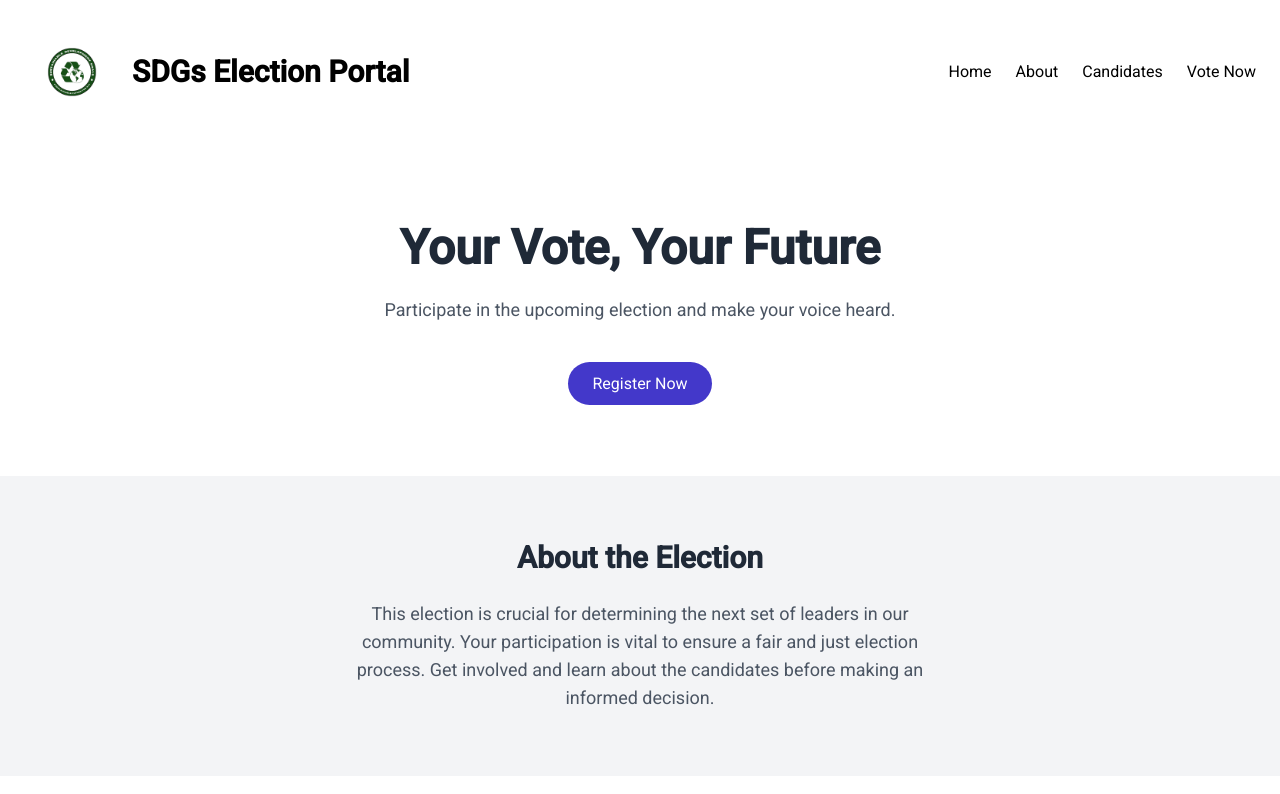
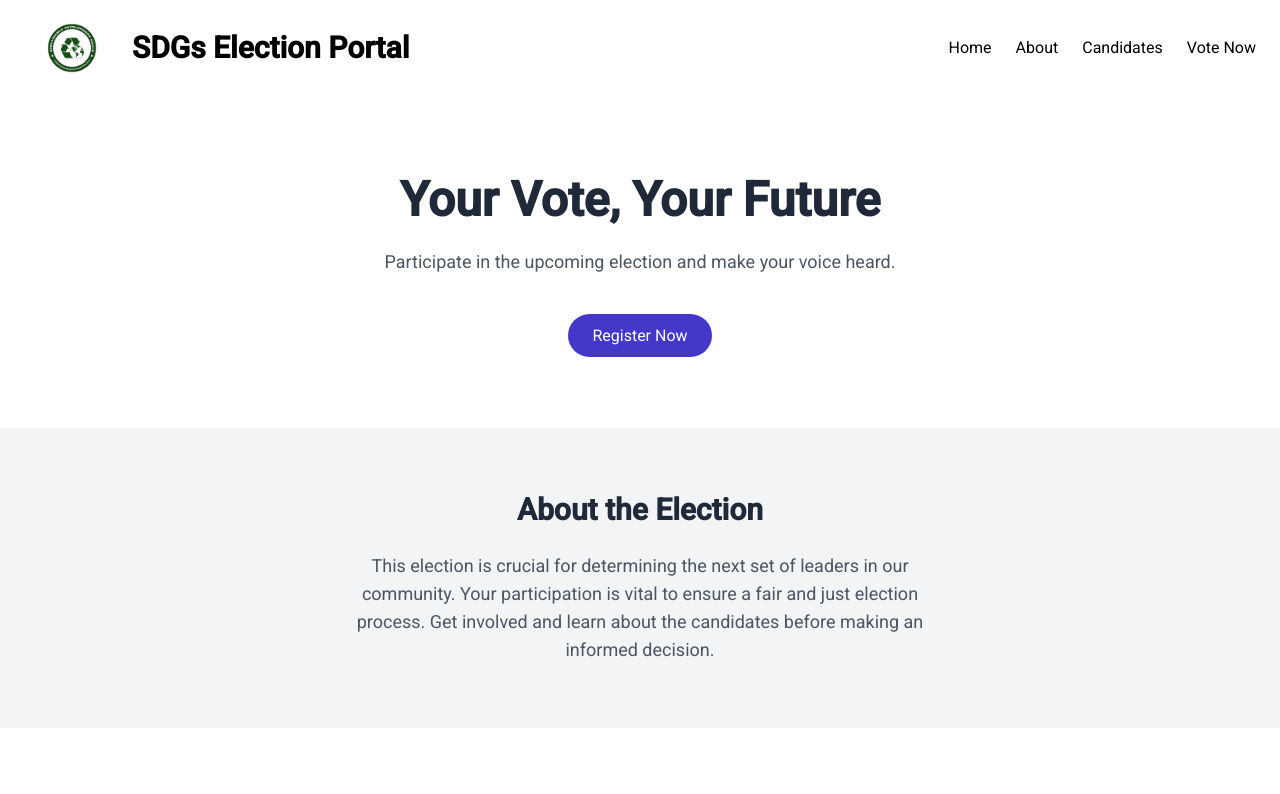
Before and after one commit to D-generous/New-Election, an Angular app: page / in a window 1280 px wide. Shown: the top 794 px of the page. Built offline with nearby package versions, Linux system fonts and the light colour scheme; no server answers.

Commit message:
final touch

```diff
--- a/src/app/landingpage/landingpage.component.html
+++ b/src/app/landingpage/landingpage.component.html
@@ -1,6 +1,6 @@
 <div class="min-h-screen bg-gray-50">
 
-    <header class="bg-white p-4 sm:p-6 text-black sticky top-0">
+  <header class="bg-white px-4 sm:px-6 text-black sticky top-0">
     <div class="container mx-auto flex justify-between items-center">
       <div class="flex items-center space-x-3">
         <img src="2remove.png" alt="Logo" class="h-24 sm:h-24 object-contain">
@@ -39,8 +39,10 @@
   <section id="home" class="bg-white py-16 sm:py-20 text-center">
     <div class="container mx-auto px-4">
       <h2 class="text-4xl sm:text-5xl font-bold text-gray-800 mb-4 sm:mb-6">Your Vote, Your Future</h2>
-          <p class="text-md sm:text-lg text-gray-600 mb-8 sm:mb-12">Participate in the upcoming election and make your voice heard.</p>
-          <a href="/signup" class="bg-indigo-700 text-white px-4 sm:px-6 py-2 sm:py-3 rounded-full hover:bg-indigo-600">Register Now</a>
+      <p class="text-md sm:text-lg text-gray-600 mb-8 sm:mb-12">Participate in the upcoming election and make your voice
+        heard.</p>
+      <a href="/signup"
+        class="bg-indigo-700 text-white px-4 sm:px-6 py-2 sm:py-3 rounded-full hover:bg-indigo-600">Register Now</a>
     </div>
   </section>
 
@@ -48,7 +50,9 @@
     <div class="container mx-auto text-center px-4">
       <h3 class="text-2xl sm:text-3xl font-bold text-gray-800 mb-4 sm:mb-6">About the Election</h3>
       <p class="text-sm sm:text-lg text-gray-600 max-w-xl mx-auto">
-            This election is crucial for determining the next set of leaders in our community. Your participation is vital to ensure a fair and just election process. Get involved and learn about the candidates before making an informed decision.
+        This election is crucial for determining the next set of leaders in our community. Your participation is vital
+        to ensure a fair and just election process. Get involved and learn about the candidates before making an
+        informed decision.
       </p>
     </div>
   </section>
@@ -58,7 +62,8 @@
       <h3 class="text-2xl sm:text-3xl font-bold text-gray-800 text-center mb-6 sm:mb-12">Meet the Candidates</h3>
       <div class="grid grid-cols-1 sm:grid-cols-2 lg:grid-cols-3 gap-6 sm:gap-8">
         <div class="bg-gray-100 p-4 sm:p-6 rounded-lg shadow-lg text-center" *ngFor="let item of candidates">
-              <img src="{{item.profile_picture}}" alt="Candidate 1" class="w-64 sm:w-64 h-64 sm:h-64 mx-auto rounded-full mb-3">
+          <img src="{{item.profile_picture}}" alt="Candidate 1"
+            class="w-64 sm:w-64 h-64 sm:h-64 mx-auto rounded-full mb-3">
           <h4 class="text-lg sm:text-xl font-semibold mb-2">{{item.fullname}}</h4>
           <p class="text-gray-600 text-md sm:text-lg">{{item.statecode}}</p>
           <a href="/" class="text-indigo-600 mt-4 block hover:underline">Learn more</a>
@@ -71,7 +76,9 @@
     <div class="container mx-auto px-4">
       <h3 class="text-2xl sm:text-3xl font-bold mb-4">Ready to Vote?</h3>
       <p class="text-sm sm:text-lg mb-6 sm:mb-8">Make sure you're registered and cast your vote on election day.</p>
-          <a href="/signin" class="bg-white text-indigo-700 px-4 sm:px-6 py-2 sm:py-3 rounded-full hover:bg-indigo-600 hover:text-white">Register & Vote Now</a>
+      <a href="/signin"
+        class="bg-white text-indigo-700 px-4 sm:px-6 py-2 sm:py-3 rounded-full hover:bg-indigo-600 hover:text-white">Register
+        & Vote Now</a>
     </div>
   </section>
 
```
Lines whose indentation alone changed are shown as unchanged.
